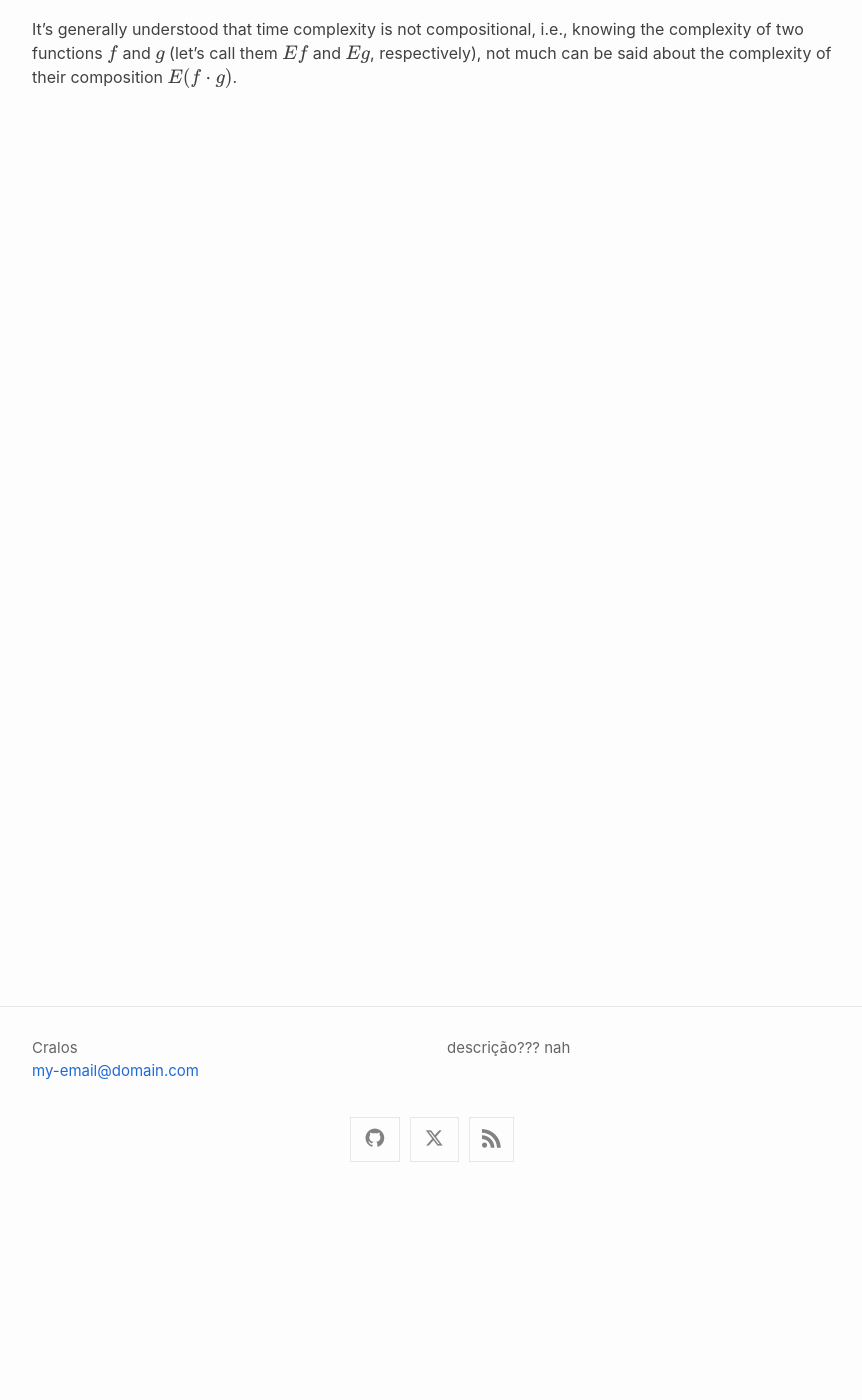
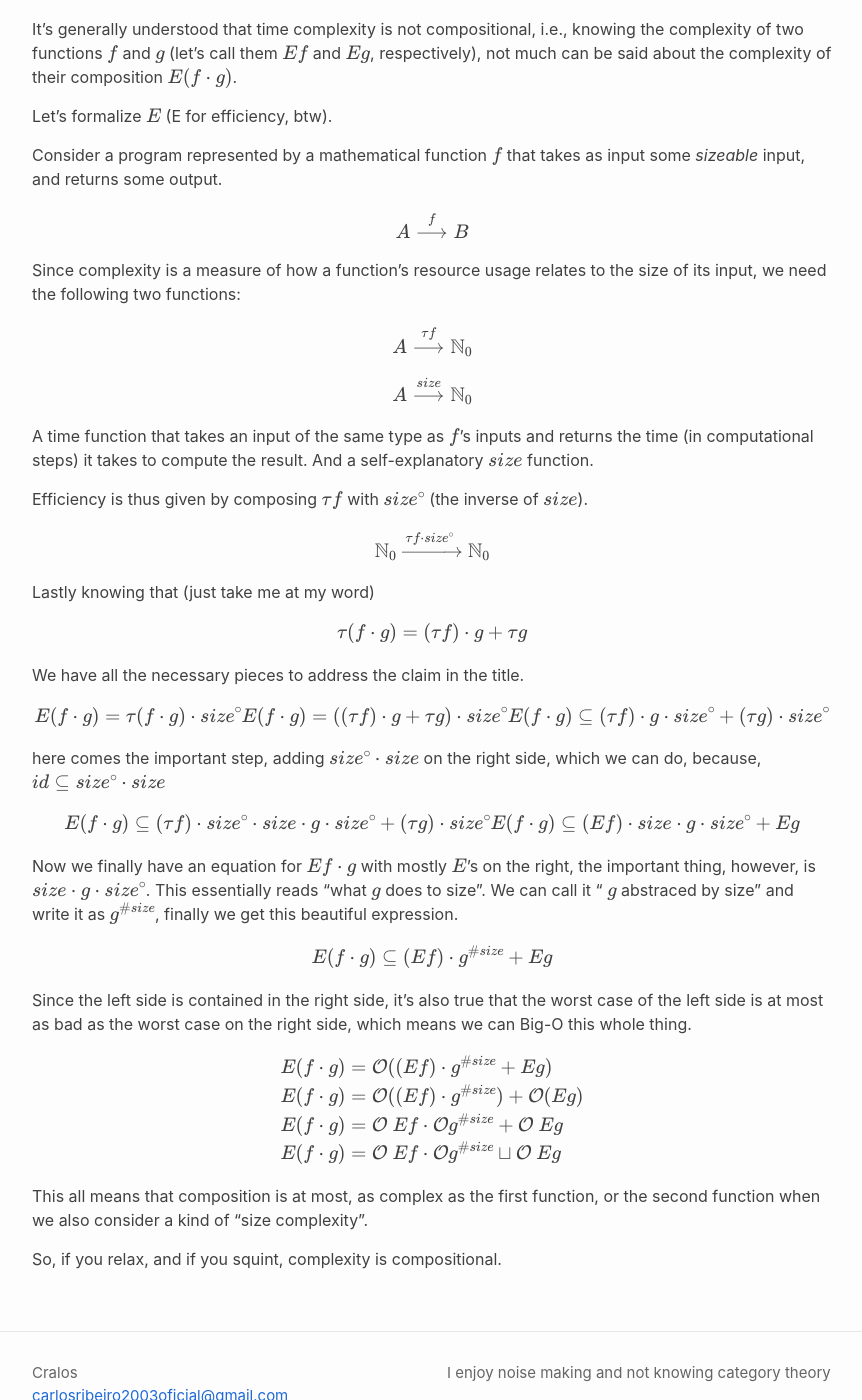
Before and after one commit to Carlos-oficial/carlos-oficial.github.io, a Jekyll site: the page built from _posts/2026-04-25-complexity-is-compositional.md, in a window 1280 px wide and 1400 px high, scrolled down 203 px. Shown: the whole window, without its empty margins (208-1070 px from the left). Built offline with Jekyll 4.4.1, drawn with Linux system fonts in a browser that asks for light colours; nearby versions of some CDN libraries; formulas are drawn with MathJax 3; some of the changed text lies outside the part shown.

Commit message:
complexity is compositional

```diff
--- a/_config.yml
+++ b/_config.yml
@@ -1,10 +1,10 @@
 title: Blog do Cralos
 author:
   name: Cralos
-  email: my-email@domain.com
+  email: carlosribeiro2003oficial@gmail.com
 
 description: >
-  descrição??? nah
+  I enjoy noise making and not knowing category theory
 
 theme: minima
 
--- a/_posts/2026-04-25-complexity-is-compositional.md
+++ b/_posts/2026-04-25-complexity-is-compositional.md
@@ -1,6 +1,65 @@
 ---
 layout: post
-title: Complexity is compositional, actually
+title: Complexity is compositional (sort of)
 ---
 
 It's generally understood that time complexity is not compositional, i.e., knowing the complexity of two functions $$ f $$ and $$ g $$ (let's call them $$ E f $$ and $$ E g $$, respectively), not much can be said about the complexity of their composition $$ E (f \cdot g) $$.
+
+Let's formalize $$ E $$ (E for efficiency, btw).
+
+
+Consider a program represented by a mathematical function $$ f $$ that takes as input some _sizeable_ input, and returns some output.
+
+$$ A \overset{f}{\longrightarrow} B$$
+
+
+Since complexity is a measure of how a function's resource usage relates to the size of its input, we need the following two functions:
+
+$$ A \overset{\tau f}{\longrightarrow} \mathbb{N}_0 $$
+
+$$ A \overset{size}{\longrightarrow} \mathbb{N}_0 $$
+
+A time function that takes an input of the same type as $$f$$'s inputs and returns the time (in computational steps) it takes to compute the result. And a self-explanatory $$size$$ function.
+
+Efficiency is thus given by composing $$\tau f$$ with $$ size^\circ $$ (the inverse of $$size$$).
+
+$$\mathbb{N}_0 \xrightarrow{\tau f \cdot size^\circ }  \mathbb{N}_0 $$
+
+Lastly knowing that (just take me at my word)
+
+$$ \tau (f \cdot g) = (\tau f) \cdot g + \tau g $$
+
+We have all the necessary pieces to address the claim in the title.
+
+$$
+E (f \cdot g) = \tau (f \cdot g) \cdot size^\circ \\
+E (f \cdot g) = ((\tau f) \cdot g + \tau g ) \cdot size^\circ\\
+E (f \cdot g) \subseteq (\tau f) \cdot g \cdot size^\circ + (\tau g) \cdot size^\circ $$
+
+here comes the important step, adding $$ size^\circ \cdot size $$ on the right side, which we can do, because, $$ id \subseteq  size^\circ \cdot size $$
+
+$$
+E (f \cdot g) \subseteq (\tau f) \cdot size^\circ \cdot size  \cdot g \cdot size^\circ + (\tau g) \cdot size^\circ \\
+E (f \cdot g) \subseteq (E f)  \cdot size  \cdot g \cdot size^\circ + E g \\
+$$
+
+Now we finally have an equation for $$ E f\cdot g$$ with mostly $$E$$'s on the right, the important thing, however, is $$ size  \cdot g \cdot size^\circ $$. This essentially reads "what $$g$$ does to size". We can call it " $$ g $$ abstraced by size" and write it as $$ g^{\#size}$$, finally we get this beautiful expression.
+
+$$
+E (f \cdot g) \subseteq (E f) \cdot g^{\#size} + E g
+$$
+
+Since the left side is contained in the right side, it's also true that the worst case of the left side is at most as bad as the worst case on the right side, which means we can Big-O this whole thing.
+
+$$
+\begin{aligned}
+E (f \cdot g) & = \mathcal{O} ((E f) \cdot g^{\#size} + E g) \\
+E (f \cdot g) & = \mathcal{O} ((E f) \cdot g^{\#size}) + \mathcal{O} (E g) \\
+E (f \cdot g) & = \mathcal{O} \ E f \cdot \mathcal{O} g^{\#size} + \mathcal{O} \ E g \\
+E (f \cdot g) & = \mathcal{O} \ E f \cdot \mathcal{O} g^{\#size} \sqcup \mathcal{O} \ E g
+\end{aligned}
+$$
+
+This all means that composition is at most, as complex as the first function, or the second function when we also consider a kind of "size complexity".
+
+So, if you relax, and if you squint, complexity is compositional.
```
